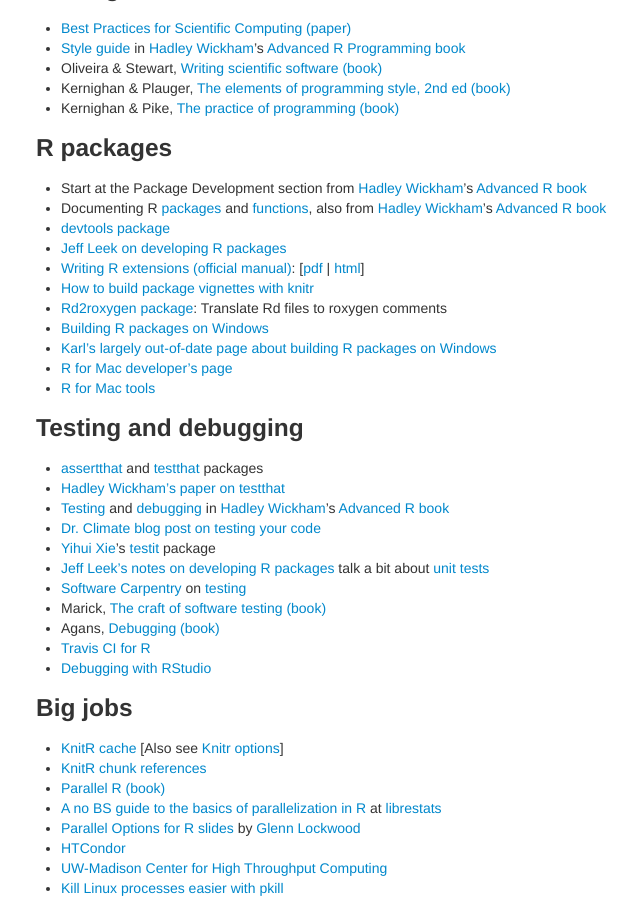
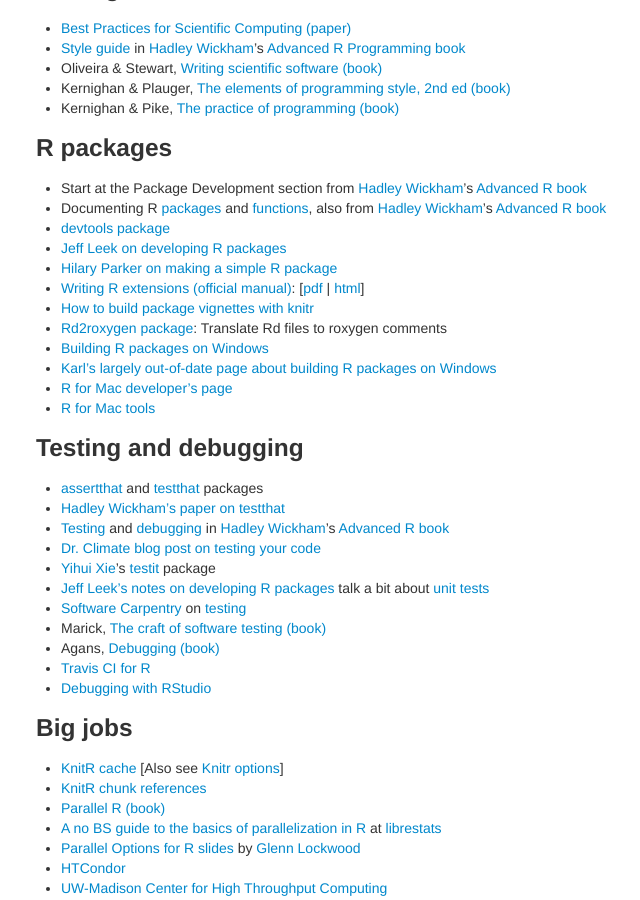
Before and after one commit to kbroman/Tools4RR, a Jekyll site: the page built from pages/resources.md, in a window 1280 px wide and 900 px high, scrolled down 2037 px. Shown: the whole window, without its empty margins (254-894 px from the left). Built offline with Jekyll 4.4.1, drawn with Linux system fonts in a browser that asks for light colours.

Commit message:
Add link to Hilary Parker's post about R pkgs

```diff
--- a/pages/resources.md
+++ b/pages/resources.md
@@ -133,6 +133,7 @@
   from [Hadley Wickham](http://had.co.nz)'s [Advanced R book](http://adv-r.had.co.nz/)
 - [devtools package](http://github.com/hadley/devtools)
 - [Jeff Leek on developing R packages](https://github.com/jtleek/rpackages)
+- [Hilary Parker on making a simple R package](http://hilaryparker.com/2014/04/29/writing-an-r-package-from-scratch/)
 - [Writing R extensions (official manual)](http://cran.r-project.org/manuals.html):
 \[[pdf](http://cran.r-project.org/doc/manuals/r-release/R-exts.pdf) | [html](http://cran.r-project.org/doc/manuals/r-release/R-exts.html)\]
 - [How to build package vignettes with knitr](http://yihui.name/knitr/demo/vignette)
```
